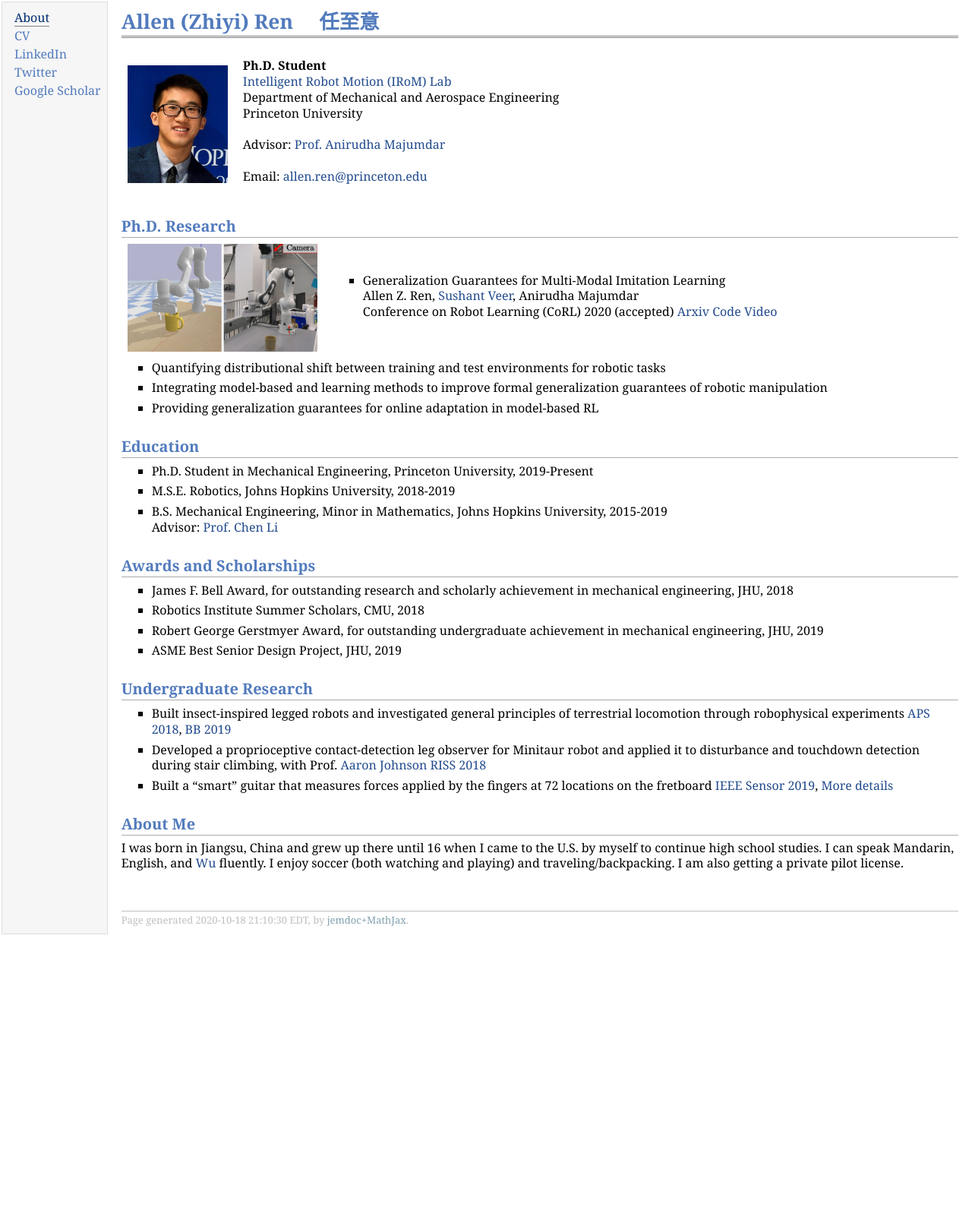
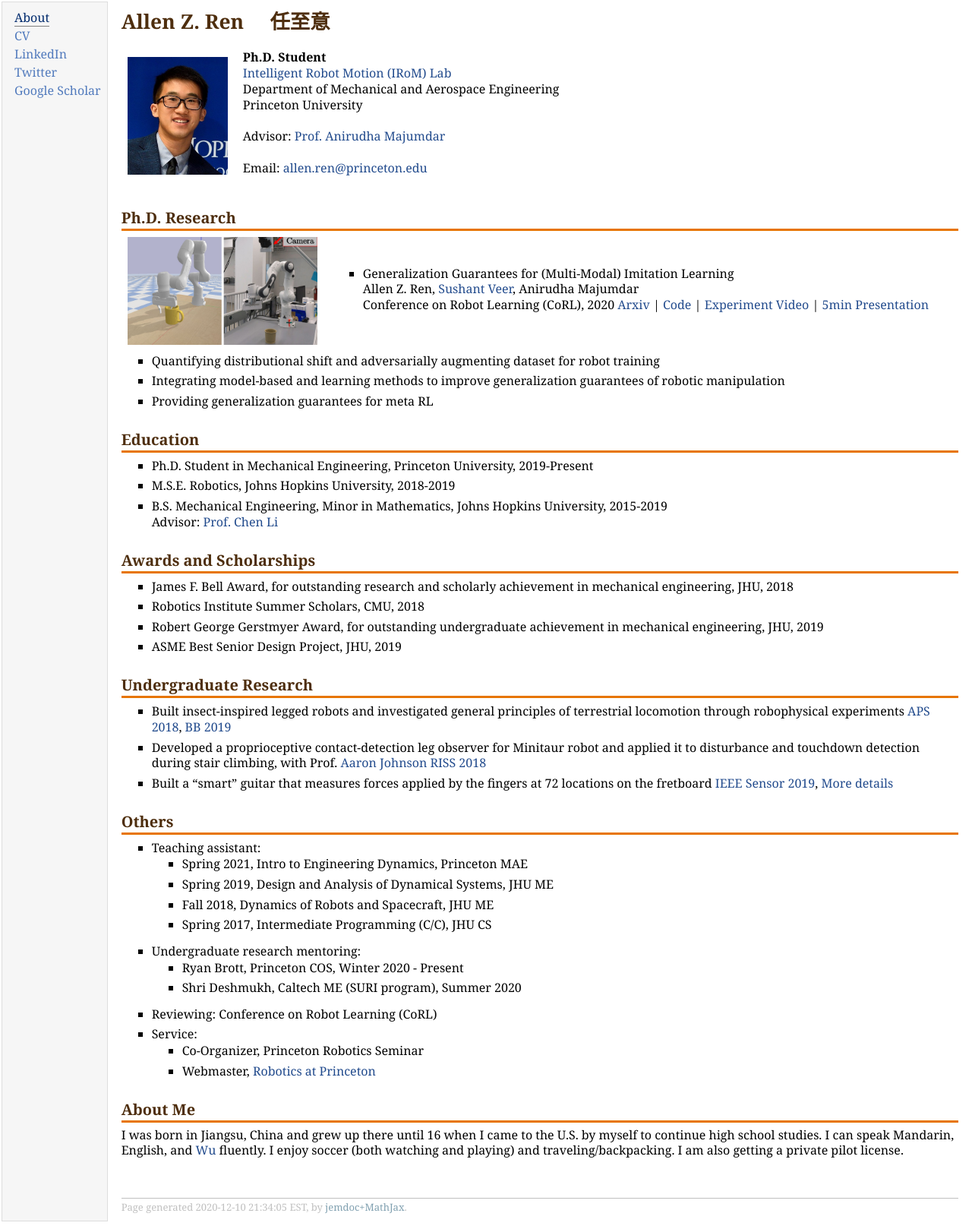
Before and after one commit to zren96/website, a plain HTML site: page index.html in a window 1280 px wide. Shown: the whole page at 76% size. Before the commit the page ends 1240 px from the top, so only its background shows below. Drawn offline with Linux system fonts and the light colour scheme.

Commit message:
cv; others; color

```diff
--- a/index.html
+++ b/index.html
@@ -5,21 +5,21 @@
 <meta name="generator" content="jemdoc, see http://jemdoc.jaboc.net/" />
 <meta http-equiv="Content-Type" content="text/html;charset=utf-8" />
 <link rel="stylesheet" href="jemdoc.css" type="text/css" />
-<title>Allen (Zhiyi) Ren      任至意</title>
+<title>Allen Z. Ren      任至意</title>
 </head>
 <body>
 <table summary="Table for page layout." id="tlayout">
 <tr valign="top">
 <td id="layout-menu">
 <div class="menu-item"><a href="index.html" class="current">About</a></div>
-<div class="menu-item"><a href="CV_Princeton_08.31.2019.pdf">CV</a></div>
+<div class="menu-item"><a href="CV_Princeton_12102020.pdf">CV</a></div>
 <div class="menu-item"><a href="https://www.linkedin.com/in/zhiyi-allen-ren/">LinkedIn</a></div>
-<div class="menu-item"><a href="https://twitter.com/ZhiyiRen">Twitter</a></div>
+<div class="menu-item"><a href="https://twitter.com/allenzren">Twitter</a></div>
 <div class="menu-item"><a href="https://scholar.google.com/citations?user=mgMzkYMAAAAJ&hl=en">Google&nbsp;Scholar</a></div>
 </td>
 <td id="layout-content">
 <div id="toptitle">
-<h1>Allen (Zhiyi) Ren  &nbsp;&nbsp;&nbsp;&nbsp;任至意</h1>
+<h1>Allen Z. Ren  &nbsp;&nbsp;&nbsp;&nbsp;任至意</h1>
 </div>
 <table class="imgtable"><tr><td>
 <a href="headshot_hopkins.jpg"><img src="\pictures\headshot_hopkins.jpg" alt="headshot" width="132px" height="155px" /></a>&nbsp;</td>
@@ -34,16 +34,16 @@ Email: <a href="mailto:allen.ren@princeton.edu" target=&ldquo;blank&rdquo;>allen
 <table class="imgtable"><tr><td>
 <a href="corl20_thumbnail.jpg"><img src="\pictures\corl20_thumbnail.jpg" alt="corl20_thumbnail" width="250px" height="142px" /></a>&nbsp;</td>
 <td align="left"><ul>
-<li><p>Generalization Guarantees for Multi-Modal Imitation Learning <br /> Allen Z. Ren, <a href="http://sveer.mycpanel.princeton.edu/" target=&ldquo;blank&rdquo;>Sushant Veer</a>, Anirudha Majumdar <br /> Conference on Robot Learning (CoRL) 2020 (accepted) <a href="https://arxiv.org/abs/2008.01913" target=&ldquo;blank&rdquo;>Arxiv</a> <a href="https://github.com/irom-lab/PAC-Imitation" target=&ldquo;blank&rdquo;>Code</a> <a href="https://www.youtube.com/watch?v=dfXyHvOTolc&amp;t=1s" target=&ldquo;blank&rdquo;>Video</a></p>
+<li><p>Generalization Guarantees for (Multi-Modal) Imitation Learning <br /> Allen Z. Ren, <a href="http://sveer.mycpanel.princeton.edu/" target=&ldquo;blank&rdquo;>Sushant Veer</a>, Anirudha Majumdar <br /> Conference on Robot Learning (CoRL), 2020 <a href="https://arxiv.org/abs/2008.01913" target=&ldquo;blank&rdquo;>Arxiv</a> | <a href="https://github.com/irom-lab/PAC-Imitation" target=&ldquo;blank&rdquo;>Code</a> | <a href="https://www.youtube.com/watch?v=dfXyHvOTolc&amp;t=1s" target=&ldquo;blank&rdquo;>Experiment Video</a> | <a href="https://www.youtube.com/watch?v=nabtvOWoIlo&amp;feature=emb_logo" target=&ldquo;blank&rdquo;>5min Presentation</a></p>
 </li>
 </ul>
 </td></tr></table>
 <ul>
-<li><p>Quantifying distributional shift between training and test environments for robotic tasks</p>
+<li><p>Quantifying distributional shift and adversarially augmenting dataset for robot training</p>
 </li>
-<li><p>Integrating model-based and learning methods to improve formal generalization guarantees of robotic manipulation</p>
+<li><p>Integrating model-based and learning methods to improve generalization guarantees of robotic manipulation</p>
 </li>
-<li><p>Providing generalization guarantees for online adaptation in model-based RL</p>
+<li><p>Providing generalization guarantees for meta RL</p>
 </li>
 </ul>
 <h2>Education</h2>
@@ -76,11 +76,43 @@ Advisor: <a href="https://me.jhu.edu/faculty/chen-li/" target=&ldquo;blank&rdquo
 <li><p>Built a &ldquo;smart&rdquo; guitar that measures forces applied by the ﬁngers at 72 locations on the fretboard <a href="\pdfs\sensor_2019.pdf" target=&ldquo;blank&rdquo;>IEEE Sensor 2019</a>, <a href="https://www.hiroyusei.com/smart-guitar" target=&ldquo;blank&rdquo;>More details</a></p>
 </li>
 </ul>
+<h2>Others</h2>
+<ul>
+<li><p>Teaching assistant: </p>
+<ul>
+<li><p>Spring 2021, Intro to Engineering Dynamics, Princeton MAE </p>
+</li>
+<li><p>Spring 2019, Design and Analysis of Dynamical Systems, JHU ME</p>
+</li>
+<li><p>Fall 2018, Dynamics of Robots and Spacecraft, JHU ME</p>
+</li>
+<li><p>Spring 2017, Intermediate Programming (C/C<tt></tt>), JHU CS</p>
+</li></ul>
+</li>
+<li><p>Undergraduate research mentoring: </p>
+<ul>
+<li><p>Ryan Brott, Princeton COS, Winter 2020 - Present</p>
+</li>
+<li><p>Shri Deshmukh, Caltech ME (SURI program), Summer 2020</p>
+</li></ul>
+</li>
+<li><p>Reviewing: Conference on Robot Learning (CoRL)</p>
+</li>
+<li><p>Service: </p>
+<ul>
+<li><p>Co-Organizer, Princeton Robotics Seminar</p>
+</li>
+<li><p>Webmaster, <a href="robo.princeton.edu" target=&ldquo;blank&rdquo;>Robotics at Princeton</a></p>
+</li>
+</ul>
+
+</li>
+</ul>
 <h2>About Me</h2>
 <p>I was born in Jiangsu, China and grew up there until 16 when I came to the U.S. by myself to continue high school studies. I can speak Mandarin, English, and <a href="https://en.wikipedia.org/wiki/Wu_Chinese" target=&ldquo;blank&rdquo;>Wu</a> fluently. I enjoy soccer (both watching and playing) and traveling/backpacking. I am also getting a private pilot license.</p>
 <div id="footer">
 <div id="footer-text">
-Page generated 2020-10-18 21:10:30 EDT, by <a href="https://github.com/wsshin/jemdoc_mathjax" target="blank">jemdoc+MathJax</a>.
+Page generated 2020-12-10 21:34:05 EST, by <a href="https://github.com/wsshin/jemdoc_mathjax" target="blank">jemdoc+MathJax</a>.
 </div>
 </div>
 </td>
--- a/jemdoc.css
+++ b/jemdoc.css
@@ -55,8 +55,10 @@ font-size: 90%;
 font-family: monaco, monospace;
 }
 
+ /* keep hyperlink blue */
 a, a > tt {
 color: #224b8d;
+/* color: #e77500; */
 text-decoration: none;
 }
 
@@ -64,6 +66,7 @@ a:hover {
 border-bottom: 1px gray dotted;
 }
 
+ /* keep menu blue */
 #layout-menu a.current:link, #layout-menu a.current:visited {
 color: #022b6d;
 border-bottom: 1px gray solid;
@@ -91,8 +94,8 @@ text-indent: -16px;
 
 div#toptitle {
 padding-bottom: 0.2em;
-margin-bottom: 1.5em;
-border-bottom: 3px double gray;
+margin-bottom: 1.0em;
+/* border-bottom: 6px #e77500; */
 }
 
 /* Reduce space if we begin the page with a title. */
@@ -116,14 +119,16 @@ font-weight: bold;
 }
 
 
+/* heading */
 h1, h2, h3 {
-color: #527bbd;
+color: #4e2e0e;
+/* color: #e77500; */
 margin-top: 0.7em;
 margin-bottom: 0.3em;
 padding-bottom: 0.2em;
 line-height: 1.0;
 padding-top: 0.5em;
-border-bottom: 1px solid #aaaaaa;
+border-bottom: 3px solid #e77500;
 }
 
 h1 {
--- a/publications.html
+++ /dev/null
@@ -1,55 +0,0 @@
-<!DOCTYPE html PUBLIC "-//W3C//DTD XHTML 1.1//EN"
-  "http://www.w3.org/TR/xhtml11/DTD/xhtml11.dtd">
-<html xmlns="http://www.w3.org/1999/xhtml" xml:lang="en">
-<head>
-<meta name="generator" content="jemdoc, see http://jemdoc.jaboc.net/" />
-<meta http-equiv="Content-Type" content="text/html;charset=utf-8" />
-<link rel="stylesheet" href="jemdoc.css" type="text/css" />
-<title>Allen Z. Ren</title>
-</head>
-<body>
-<table summary="Table for page layout." id="tlayout">
-<tr valign="top">
-<td id="layout-menu">
-<div class="menu-item"><a href="index.html">About</a></div>
-<div class="menu-item"><a href="publications.html" class="current">Old&nbsp;publications</a></div>
-<div class="menu-item"><a href="CV_Princeton_08.31.2019.pdf">CV</a></div>
-<div class="menu-item"><a href="https://www.linkedin.com/in/zhiyi-allen-ren-25518867/">LinkedIn</a></div>
-<div class="menu-item"><a href="https://twitter.com/ZhiyiRen">Twitter</a></div>
-<div class="menu-item"><a href="https://scholar.google.com/citations?user=mgMzkYMAAAAJ&hl=en">Google&nbsp;Scholar</a></div>
-</td>
-<td id="layout-content">
-<div id="toptitle">
-<h1>Allen Z. Ren</h1>
-</div>
-<h2>Peer-reviewed conference and journal publications</h2>
-<ul>
-<li><p><b>Zhiyi Ren</b>, Chun-Cheng Hsu, Can Kocabalkanli, Khanh Nguyen, Iulian I. Iordachita, Serap Bastepe-Gray, and Nathan Scott, “Multi-Contact Force-Sensing Guitar for Training and Therapy,” In: IEEE Sensors, 2019.</p>
-</li>
-<li><p>Sean W Gart, Changxin Yan, Ratan Othayoth, <b>Zhiyi Ren</b>, and Chen Li, “Dynamic traversal of large gaps by insects and legged robots reveals a template,“ In: Bioinspiration &amp; Biomimetics 13.2, 2018.</p>
-</li>
-</ul>
-<h2>Technical reports</h2>
-<ul>
-<li><p><b>Zhiyi Ren</b> and Aaron Johnson, “Toward Robust Stair Climbing of the Quadruped using Proprioceptive Sensing,“ In: CMU Robotics Institute Summer Scholars Working Papers Journal, 2018, pp. 112–118.</p>
-</li>
-</ul>
-<h2>Posters and Abstracts</h2>
-<ul>
-<li><p>Sean W Gart, Changxin Yan, Ratan Othayoth, <b>Zhiyi Ren</b>, and Chen Li, “Active tail helps legged robots dynamically traverse large gap and bump obstacles,“ In: Robotics: Science &amp; Systems (RSS) Conference, Pittsburgh, PA, 2018.</p>
-</li>
-<li><p>Ratan Othayoth, George Thoms, Qihan Xuan, <b>Zhiyi Ren</b>, and Chen Li, “Locomotion energy landscapes to understand animal locomotor transitions in 3-D multi-component terrains,“ In: 18th U.S. National Congress for Theoretical and Applied Mechanics, Chicago, IL, 2018.</p>
-</li>
-<li><p><b>Zhiyi Ren</b>, Ratan Othayoth, and Chen Li, “Legged Robots Change Locomotor Modes To Traverse3-D Obstacles With Varied Stiffness,“ In: Bulletin of the American Physical Society 63, Los Angeles, CA, 2018.</p>
-</li>
-</ul>
-<div id="footer">
-<div id="footer-text">
-Page generated 2020-08-09 00:34:39 EDT, by <a href="https://github.com/wsshin/jemdoc_mathjax" target="blank">jemdoc+MathJax</a>.
-</div>
-</div>
-</td>
-</tr>
-</table>
-</body>
-</html>
```
Also changed, not shown: 3 other files.
